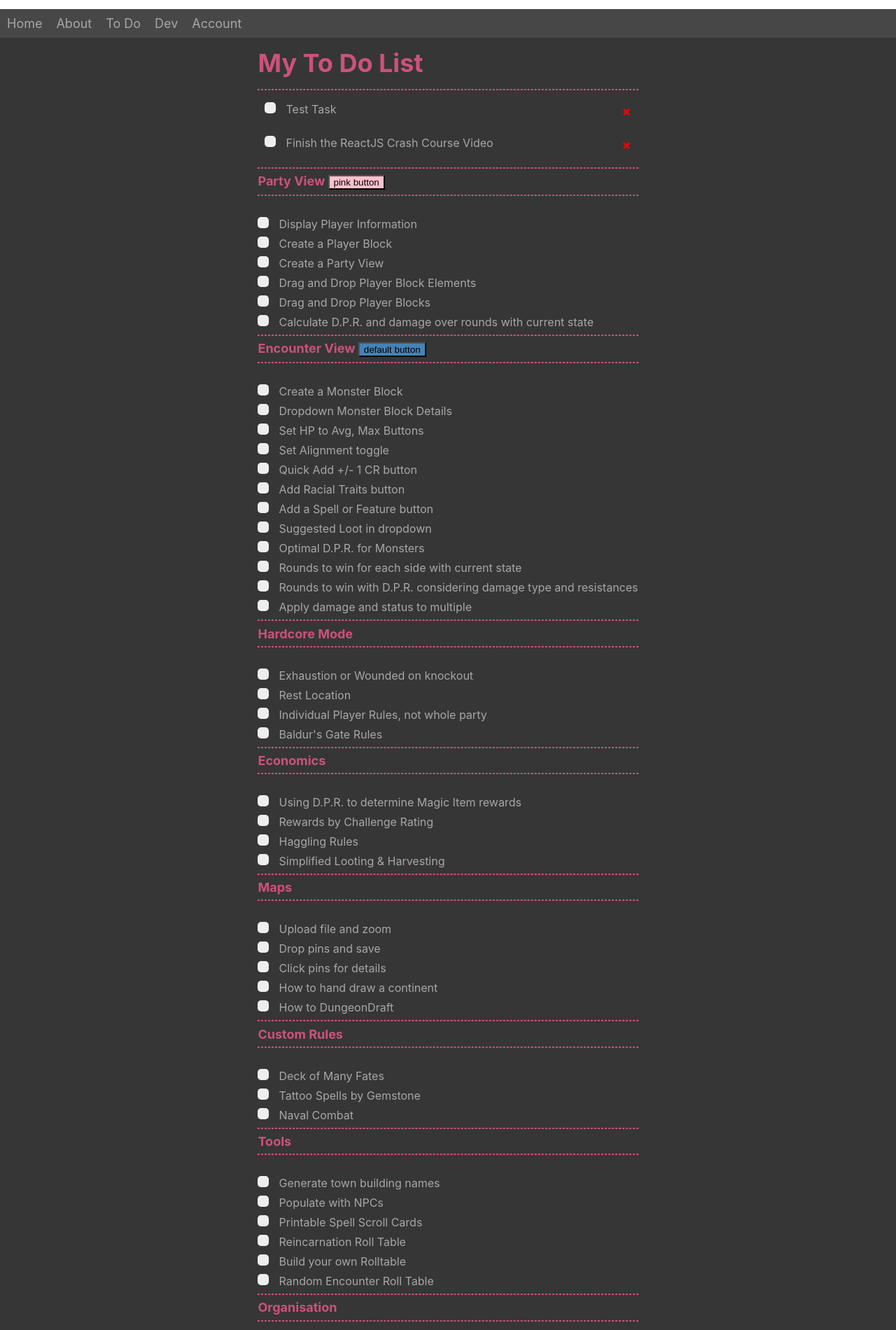
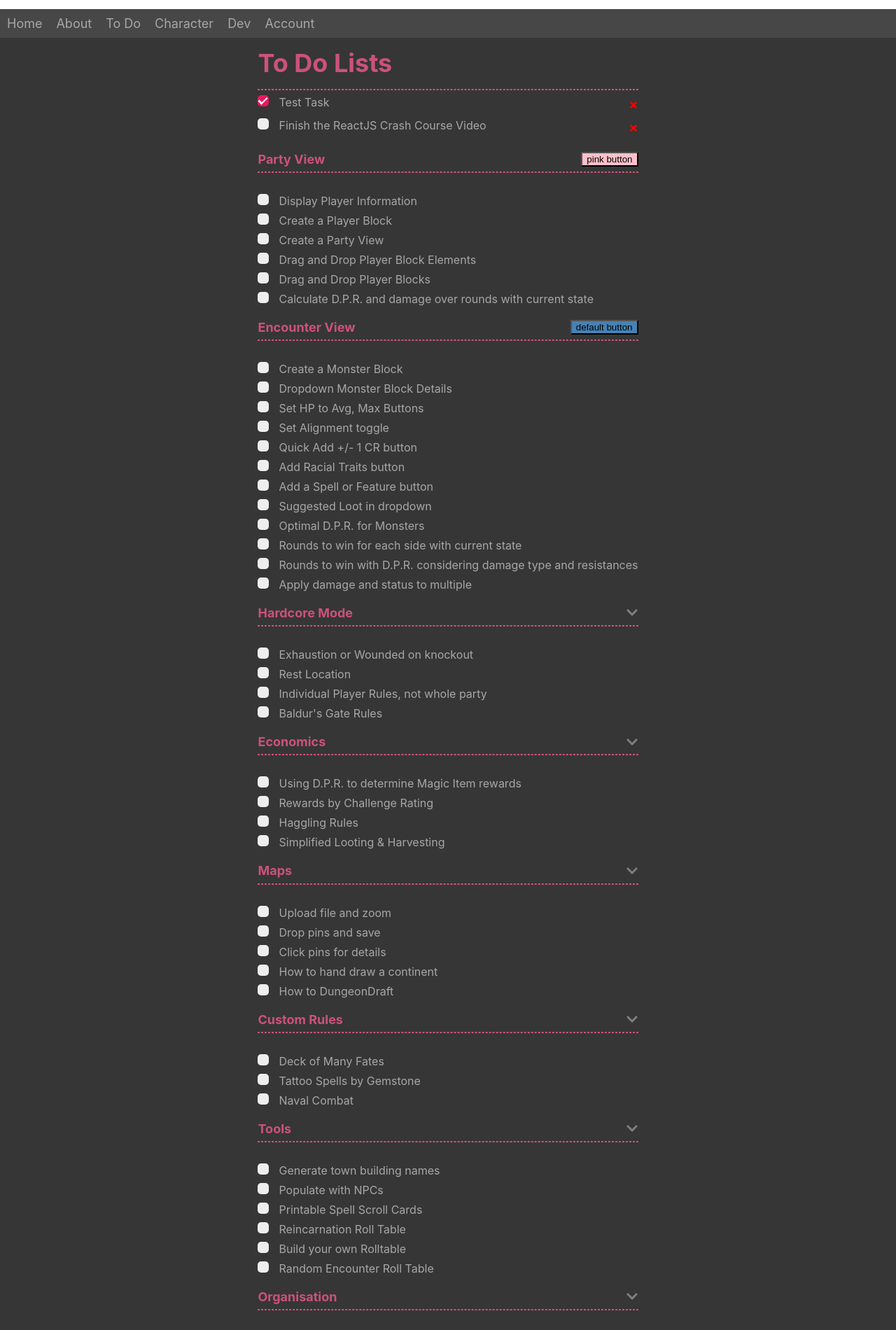
Before and after one commit to cardiacunicorn/dm-tools, a Next.js app: page /todo in a window 1280 px wide. Shown: the part 60-1960 px from the top of the page at 70% size. Built offline with nearby package versions, Linux system fonts and the light colour scheme.

Commit message:
task categories

```diff
--- a/components/Nav.tsx
+++ b/components/Nav.tsx
@@ -15,6 +15,9 @@ const Nav = () => {
               <Link href="/todo">To Do</Link>
             </li>
             <li className={navStyles.item}>
+              <Link href="/character">Character</Link>
+            </li>
+            <li className={navStyles.item}>
               <Link href="/dev">Dev</Link>
             </li>
             <li className={navStyles.item}>
--- a/components/Task.tsx
+++ b/components/Task.tsx
@@ -6,7 +6,7 @@ const Task = ({ task }) => {
     <div className={styles.task} id={task.id}>
         <label className={styles.label}>
             {task.text}
-            <input type="checkbox" />
+            <input type="checkbox" checked={task.done} />
             <span className={styles.checkmark}></span>
         </label>
         <FaTimes style={{ color: 'red', cursor: 'pointer' }} />
--- a/pages/todo.tsx
+++ b/pages/todo.tsx
@@ -3,6 +3,7 @@ import styles from '../styles/Todo.module.scss'
 import ToDoItem from '../components/ToDoItem'
 import Button from '../components/Button'
 import Tasks from '../components/Tasks'
+import { FaChevronDown } from 'react-icons/fa'
 
 export default function Todo() {
 
@@ -21,11 +22,10 @@ export default function Todo() {
 
     return (
         <div>
-            <h1>My To Do List</h1>
+            <h1>To Do Lists</h1>
             <hr />
             <Tasks tasks={tasks} />
-            <hr />
-            <h3>Party View <Button color='pink' text='pink button' /></h3>
+            <h3 className={styles.task_category}>Party View <Button color='pink' text='pink button' /></h3>
             <hr />
             <div className={styles.list}>
                 <ToDoItem item={'Display Player Information'} />
@@ -35,8 +35,7 @@ export default function Todo() {
                 <ToDoItem item={'Drag and Drop Player Blocks'} />
                 <ToDoItem item={'Calculate D.P.R. and damage over rounds with current state'} />
             </div>
-            <hr />
-            <h3>Encounter View <Button text='default button' /></h3>
+            <h3 className={styles.task_category}>Encounter View <Button text='default button' /></h3>
             <hr />
             <div className={styles.list}>
                 <ToDoItem item={'Create a Monster Block'} />
@@ -52,8 +51,7 @@ export default function Todo() {
                 <ToDoItem item={'Rounds to win with D.P.R. considering damage type and resistances'} />
                 <ToDoItem item={'Apply damage and status to multiple'} />
             </div>
-            <hr />
-            <h3>Hardcore Mode</h3>
+            <h3 className={styles.task_category}>Hardcore Mode <FaChevronDown /></h3>
             <hr />
             <div className={styles.list}>
                 <ToDoItem item={'Exhaustion or Wounded on knockout'} />
@@ -61,8 +59,7 @@ export default function Todo() {
                 <ToDoItem item={'Individual Player Rules, not whole party'} />
                 <ToDoItem item={'Baldur\'s Gate Rules'} />
             </div>
-            <hr />
-            <h3>Economics</h3>
+            <h3 className={styles.task_category}>Economics <FaChevronDown /></h3>
             <hr />
             <div className={styles.list}>
                 <ToDoItem item={'Using D.P.R. to determine Magic Item rewards'} />
@@ -70,8 +67,7 @@ export default function Todo() {
                 <ToDoItem item={'Haggling Rules'} />
                 <ToDoItem item={'Simplified Looting & Harvesting'} />
             </div>
-            <hr />
-            <h3>Maps</h3>
+            <h3 className={styles.task_category}>Maps <FaChevronDown /></h3>
             <hr />
             <div className={styles.list}>
                 <ToDoItem item={'Upload file and zoom'} />
@@ -80,16 +76,14 @@ export default function Todo() {
                 <ToDoItem item={'How to hand draw a continent'} />
                 <ToDoItem item={'How to DungeonDraft'} />
             </div>
-            <hr />
-            <h3>Custom Rules</h3>
+            <h3 className={styles.task_category}>Custom Rules <FaChevronDown /></h3>
             <hr />
             <div className={styles.list}>
                 <ToDoItem item={'Deck of Many Fates'} />
                 <ToDoItem item={'Tattoo Spells by Gemstone'} />
                 <ToDoItem item={'Naval Combat'} />
             </div>
-            <hr />
-            <h3>Tools</h3>
+            <h3 className={styles.task_category}>Tools <FaChevronDown /></h3>
             <hr />
             <div className={styles.list}>
                 <ToDoItem item={'Generate town building names'} />
@@ -99,16 +93,14 @@ export default function Todo() {
                 <ToDoItem item={'Build your own Rolltable'} />
                 <ToDoItem item={'Random Encounter Roll Table'} />
             </div>
-            <hr />
-            <h3>Organisation</h3>
+            <h3 className={styles.task_category}>Organisation <FaChevronDown /></h3>
             <hr />
             <div className={styles.list}>
                 <ToDoItem item={'Notion walkthrough'} />
                 <ToDoItem item={'World Anvil walkthrough'} />
                 <ToDoItem item={'Binder walkthrough'} />
             </div>
-            <hr />
-            <h3>Practical</h3>
+            <h3 className={styles.task_category}>Practical <FaChevronDown /></h3>
             <hr />
             <div className={styles.list}>
                 <ToDoItem item={'TV Case Building'} />
@@ -116,8 +108,7 @@ export default function Todo() {
                 <ToDoItem item={'Foundry Setup'} />
                 <ToDoItem item={'Overview of Foundry, Talespire, Roll20'} />
             </div>
-            <hr />
-            <h3>Story</h3>
+            <h3 className={styles.task_category}>Story <FaChevronDown /></h3>
             <hr />
             <div className={styles.list}>
                 <ToDoItem item={'Generating a backstory, with a map, reincarnation and NPC table'} />
--- a/styles/Todo.module.scss
+++ b/styles/Todo.module.scss
@@ -7,9 +7,20 @@
     flex-flow: row nowrap;
     justify-content: space-between;
     align-items: center;
-    padding: 1rem;
+    margin: 0.5rem 0;
 }
 
+.task_category {
+    display: flex;
+    flex-flow: row nowrap;
+    justify-content: space-between;
+    align-items: center;
+    margin-top: 2rem;
+
+    svg {
+        color: grey;
+    }
+}
 
 /* W3 Schools Checkbox */
 
```
Also changed, not shown: pages/character.tsx (added, +9 -0 lines), styles/Character.module.scss (added).
